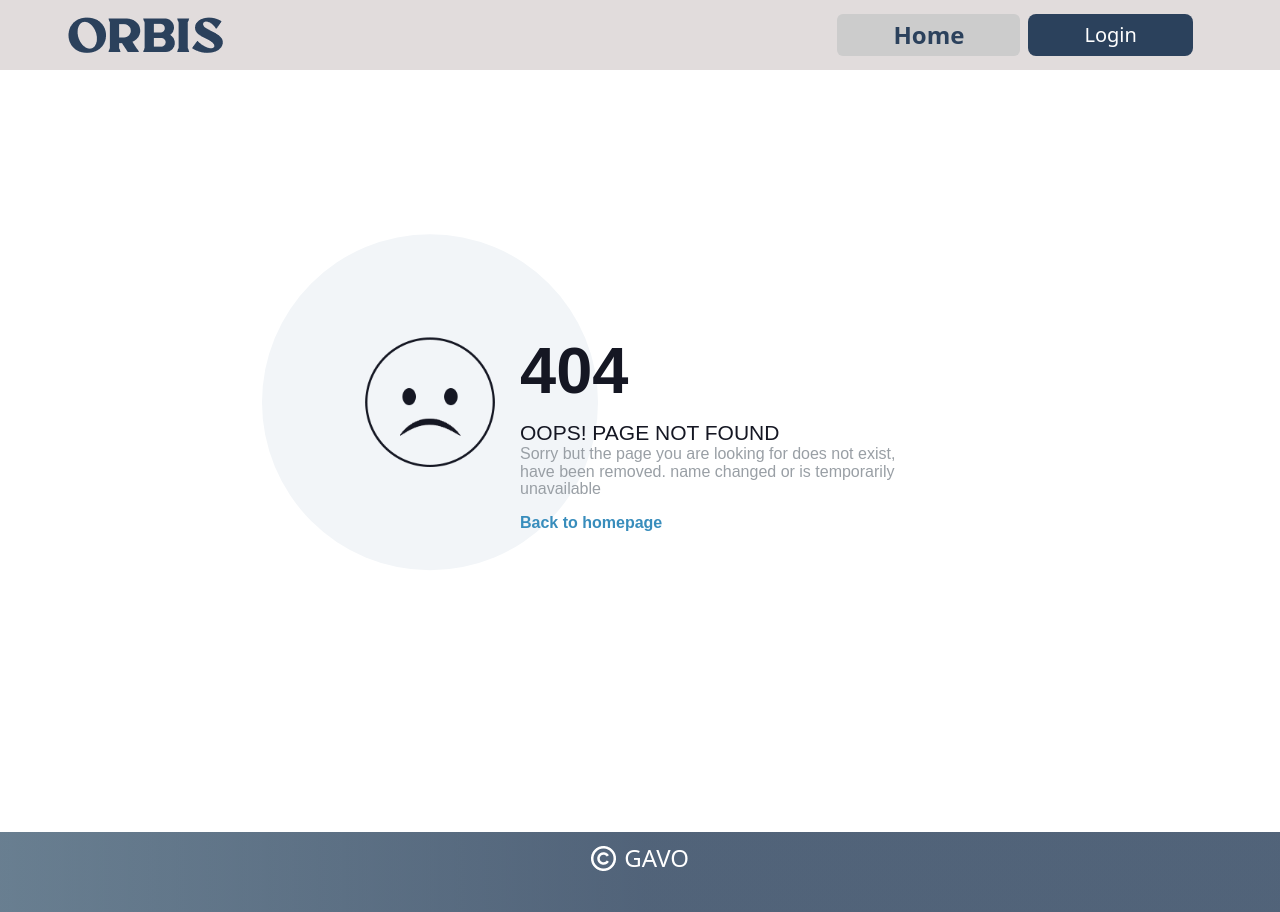
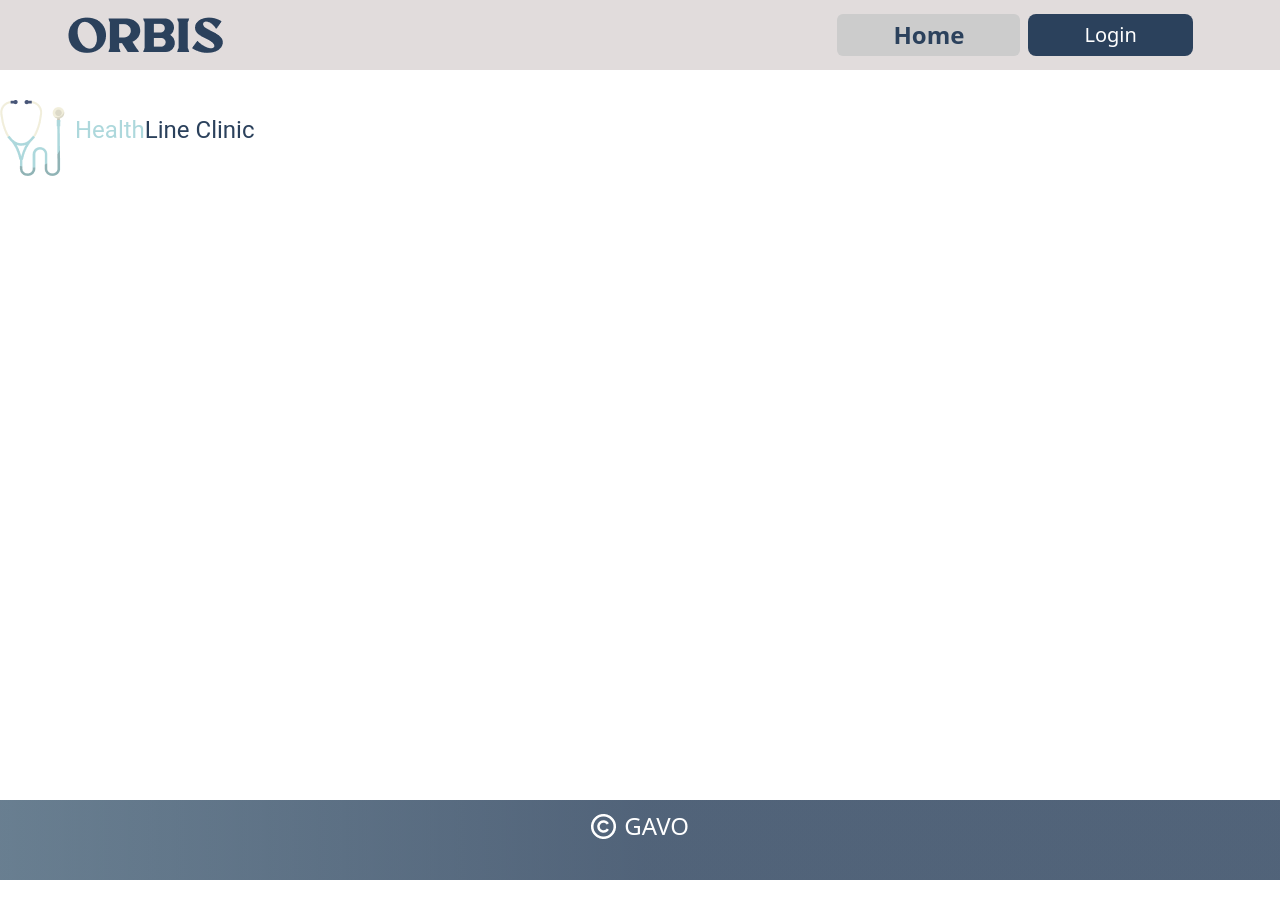
Before and after one commit to uvegh/Hms-interface, a React (Create React App) app: page /pharmacy in a window 1280 px wide. Before the commit this address had no page. After the commit the page ends 880 px from the top, so only its background shows below. Built offline with nearby package versions, Linux system fonts and the light colour scheme.

Commit message:
started the pharmacy ui and cmpleted the prescription ui

```diff
--- a/src/App.js
+++ b/src/App.js
@@ -34,6 +34,7 @@ import DashboardNurse from "./components/nurse/DashboardNurse";
 import Patient from "./components/nurse/Patient";
 import ProfileNurse from "./components/nurse/ProfileNurse";
 import Management from "./components/nurse/Management";
+import Pharmacy from "./components/Pharmacy/Pharmacy";
 
 export default function App() {
   return (
@@ -78,6 +79,7 @@ export default function App() {
                 <Route path="prescription" element={<DoctorPrescription/>}/>
               </Route>
 
+                <Route path="/pharmacy" element={<Pharmacy/>}/>
 
               <Route path="/receptionist" element={<ReceptionistLayout />}>
                 <Route path="dashboard" element={<DashboardRec />} />
--- /dev/null
+++ b/src/components/Pharmacy/Pharmacy.js
@@ -0,0 +1,21 @@
+import React from 'react'
+import gavologo from "../../img/gavologo.png";
+const Pharmacy = () => {
+  return (
+    <div className='pharmacy'>
+      <div className='pharmCont'>
+        <div className='pharmLeft'>
+        <div className="topSection">
+          <img src={gavologo} alt="gavo official logo" />
+          <p>
+            <span>Health</span>Line Clinic
+          </p>
+        </div>
+        </div>
+        <div className='pharmRight'></div>
+      </div>
+    </div>
+  )
+}
+
+export default Pharmacy
--- a/src/components/doctor/Dp.js
+++ b/src/components/doctor/Dp.js
@@ -17,22 +17,23 @@ const Dp = ({ setShowPrescription, patientID }) => {
     date_of_diagnosis: "",
     prescription: "",
     notes: "",
-    doctor_name: "",
+    doctor_id: "",
     doctor_initials: "",
   });
 
   // const [allDrugs, setAllDrugs] = useState();
   const navigate = useNavigate();
   const [prescribedDrugs, setPrescribedDrugs] = useState([]);
+  console.log(prescribedDrugs)
   const [filteredDrugs, setFilteredDrugs] = useState([]);
-  // console.log(filteredDrugs)
   const [searchDrug, setSearchDrug] = useState(false);
 
   const [drug, setDrug] = useState("");
   const [frequency, setFrequency] = useState("");
+  const [Duration, setDuration] = useState("")
   const [selectedDrug, setSelectedDrug] = useState({});
   const [patientInfo, setPatientInfo] = useState({});
-  console.log(patientInfo);
+  // console.log(patientInfo);
 
   const getFilteredDrug = async (e) => {
     let response = (await axios.get(`${testUrl}/drugs?name=${drug}`)).data;
@@ -67,10 +68,12 @@ const Dp = ({ setShowPrescription, patientID }) => {
         name: selectedDrug?.drugName,
         strength: selectedDrug?.strength,
         frequency: frequency,
+        duration:Duration
       });
       setPrescribedDrugs(tempPrescribed);
     }
     setFrequency("");
+    setDuration("");
     setSelectedDrug("");
   };
 
@@ -106,7 +109,7 @@ const Dp = ({ setShowPrescription, patientID }) => {
     if (
       !prescription.date_of_diagnosis ||
       !prescription.notes ||
-      !prescription.doctor_name ||
+      !prescription.doctor_id ||
       !prescription.doctor_initials
     ) {
       setDisabled("noInput");
@@ -195,19 +198,6 @@ const Dp = ({ setShowPrescription, patientID }) => {
             <div className="presForm4">
               <div>
                 <label for="medication">Prescription: Medication</label>
-                {/* <input
-                  className="medicSelect"
-                  type="text"
-                  name="medication"
-                  value={drug}
-                  placeholder="+"
-                  onChange={(e) =>
-                    setDrug(
-                      e.target.value
-                    )
-                  }
-                /> */}
-
                 <div className="search-container">
                   <input
                     className="medicSelect"
@@ -274,6 +264,15 @@ const Dp = ({ setShowPrescription, patientID }) => {
                   disabled
                 />
               </div>
+              <div>
+                <label for="medication">Duration</label>
+                <input
+                  type="text"
+                  name="medication"
+                  value={Duration}
+                  onChange={(e)=> setDuration(e.target.value)}
+                />
+              </div>
 
               <div>
                 <label for="medication">Frequency</label>
@@ -298,6 +297,7 @@ const Dp = ({ setShowPrescription, patientID }) => {
                   <div key={prescription?.id}>
                     <p>{prescription?.name}</p>
                     <p>{prescription?.strength}</p>
+                    <p>{prescription?.duration}</p>
                     <p>{prescription?.frequency}</p>
                     <MdDeleteForever
                       className="deleteIcon"
@@ -326,12 +326,12 @@ const Dp = ({ setShowPrescription, patientID }) => {
                 <input
                   type="text"
                   name="doctorsname"
-                  value={prescription.doctor_name}
+                  value={prescription.doctor_id}
                   placeholder="Name"
                   onChange={(e) =>
                     setPrescription({
                       ...prescription,
-                      doctor_name: e.target.value,
+                      doctor_id: e.target.value,
                     })
                   }
                 />
--- a/src/css/_CiscoStyles.scss
+++ b/src/css/_CiscoStyles.scss
@@ -438,7 +438,7 @@
           }
 
           input:nth-child(2) {
-            width: 153px;
+            width: 100%;
             height: 26px;
             background: #ffffff;
             border: 1px solid rgba(43, 65, 92, 0.64);
--- /dev/null
+++ b/src/css/_pharmacy.scss
@@ -0,0 +1,28 @@
+.pharmacy{
+  padding-top: 100px;
+  height: 100vh;
+
+  // .pharmLeft{
+  //   // width: ;
+  // }
+  .topSection {
+    display: flex;
+    justify-content: flex-start;
+    align-items: center;
+    gap: 10px;
+
+    p {
+      color: #2b415c;
+      font-size: 24px;
+      font-weight: 400;
+      font-family: "Roboto";
+
+      span {
+        color: #add8dc;
+        font-size: 24px;
+        font-weight: 400;
+        font-family: "Roboto";
+      }
+    }
+  }
+}
--- a/src/css/style.css
+++ b/src/css/style.css
@@ -1149,7 +1149,7 @@ abbr {
   padding-bottom: 8px;
 }
 .prescription .prescrib2 .prescribe_form form .presForm4 input:nth-child(2) {
-  width: 153px;
+  width: 100%;
   height: 26px;
   background: #ffffff;
   border: 1px solid rgba(43, 65, 92, 0.64);
@@ -1330,6 +1330,29 @@ abbr {
 .search-result button {
   border: none;
   background: transparent;
+}
+
+.pharmacy {
+  padding-top: 100px;
+  height: 100vh;
+}
+.pharmacy .topSection {
+  display: flex;
+  justify-content: flex-start;
+  align-items: center;
+  gap: 10px;
+}
+.pharmacy .topSection p {
+  color: #2b415c;
+  font-size: 24px;
+  font-weight: 400;
+  font-family: "Roboto";
+}
+.pharmacy .topSection p span {
+  color: #add8dc;
+  font-size: 24px;
+  font-weight: 400;
+  font-family: "Roboto";
 }
 
 .add-patient-form {
--- a/src/css/style.scss
+++ b/src/css/style.scss
@@ -19,6 +19,7 @@ html {
 @import'_loader';
 @import '_wrathstyle';
 @import '_CiscoStyles';
+@import '_pharmacy';
 @import '_vincent';
 @import'_notFound';
 
```
Also changed, not shown: 1 other file (tests, documents, lock files or other folders).
